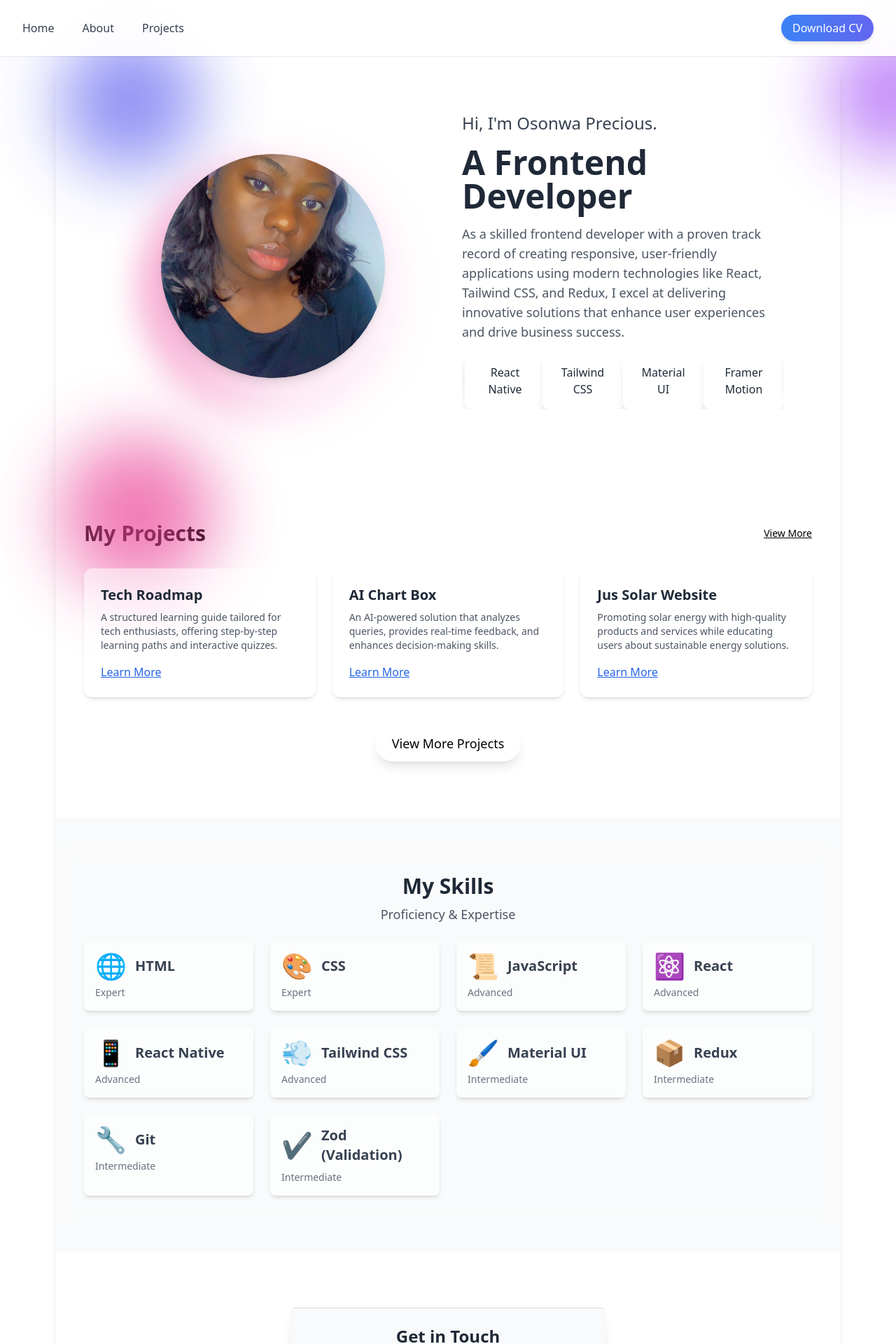
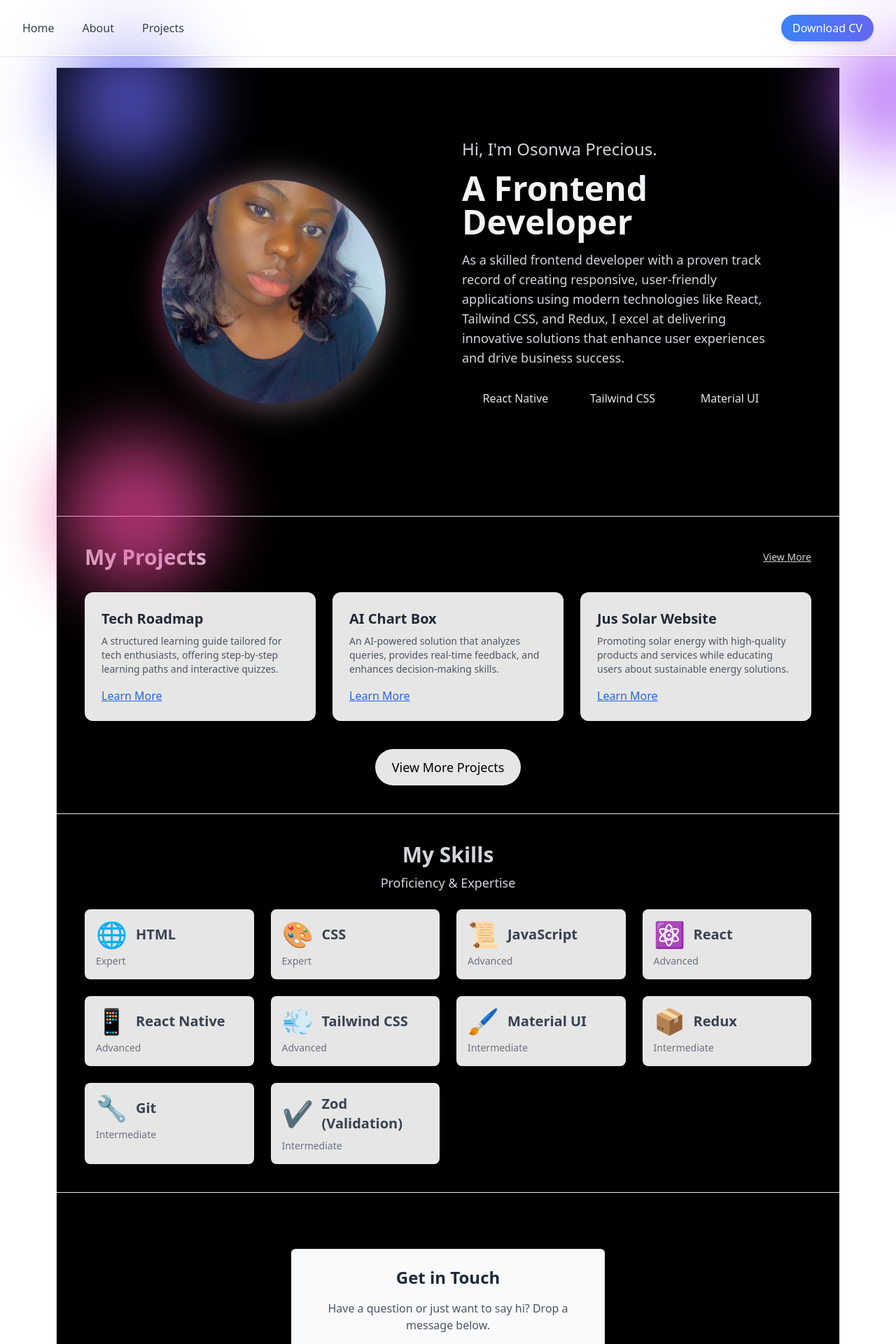
Before and after one commit to lacreameo83/Portfolio, a React (Vite) app: page / in a window 1280 px wide. Shown: the top 1920 px of the page at 70% size. Built offline with nearby package versions, Linux system fonts and the light colour scheme; a web font is replaced by a local one.

Commit message:
changed the color

```diff
--- a/src/About.jsx
+++ b/src/About.jsx
@@ -2,7 +2,7 @@ import React from "react";
 import image from "../src/assets/mypicture.png";
 function AboutMe() {
   return (
-    <div className="p-6 sm:p-10 bg-gray-50  border-gray-300">
+    <div className="p-6 sm:p-10 py-10 sm:py-0 h-fit sm:h-[70vh]  border-gray-300">
       <div className="flex flex-col sm:flex-row items-center sm:items-start sm:space-x-8">
         {/* Optional Picture Section */}
         <div className="flex-shrink-0 mb-6 sm:mb-0">
@@ -18,12 +18,12 @@ function AboutMe() {
 
         {/* About Me Content */}
         <div>
-          <h2 className="text-3xl font-semibold text-gray-800 mb-4">
+          <h2 className="text-3xl font-semibold text-gray-300 mb-4">
             About Me
           </h2>
-          <p className="text-gray-600 text-sm sm:text-base leading-relaxed">
+          <p className="text-gray-400 text-sm sm:text-base leading-relaxed">
             Hi there! I'm{" "}
-            <span className="font-bold text-gray-800">Osonwa Precious</span>, a
+            <span className="font-bold text-gray-100">Osonwa Precious</span>, a
             passionate{" "}
             <span className="text-blue-600 font-semibold">
               Front-End Developer
@@ -31,17 +31,17 @@ function AboutMe() {
             with 6 months of hands-on experience crafting visually appealing,
             interactive, and responsive user interfaces.
           </p>
-          <p className="text-gray-600 text-sm sm:text-base leading-relaxed mt-4">
+          <p className="text-gray-400 text-sm sm:text-base leading-relaxed mt-4">
             I thrive on turning ideas into digital realities, whether it's
             building modern web applications, creating intuitive user
             experiences, or pushing boundaries in design. With expertise in{" "}
-            <span className="font-semibold text-gray-800">
+            <span className="font-semibold text-gray-400">
               React, Tailwind CSS, Material UI
             </span>
             , and other technologies, I aim to deliver innovative solutions that
             leave a lasting impression.
           </p>
-          <p className="text-gray-600 text-sm sm:text-base leading-relaxed mt-4">
+          <p className="text-gray-400 text-sm sm:text-base leading-relaxed mt-4">
             Outside of coding, I love exploring how technology shapes our world
             and helping others discover its potential. Let’s build something
             amazing together!
@@ -72,7 +72,7 @@ function AboutMe() {
           {/* Optional Button */}
           <div className="mt-4">
             <a
-              href="#contact" // Change this to your contact section or remove if unnecessary
+              href="tel:+2348142310543" // Correctly formatted for a phone link
               className="px-6 py-3 bg-blue-600 text-white rounded-md shadow-md hover:bg-blue-700 transition-all"
             >
               Get in Touch
--- a/src/ContactForm.jsx
+++ b/src/ContactForm.jsx
@@ -5,6 +5,9 @@ function ContactForm() {
   const [formData, setFormData] = useState({ email: "", message: "" });
   const [isSubmitted, setIsSubmitted] = useState(false);
   const [error, setError] = useState("");
+
+  // Initialize EmailJS
+  emailjs.init("7r9zS3cxaifIiWTaz"); // Replace with your EmailJS Public Key
 
   const handleChange = (e) => {
     const { name, value } = e.target;
@@ -18,13 +21,12 @@ function ContactForm() {
     // EmailJS integration
     emailjs
       .send(
-        "YOUR_SERVICE_ID", // Replace with your EmailJS service ID
-        "YOUR_TEMPLATE_ID", // Replace with your EmailJS template ID
+        "service_84ojcbz", // Replace with your EmailJS Service ID
+        "template_l441tvh", // Replace with your EmailJS Template ID
         {
           user_email: formData.email,
           user_message: formData.message,
-        },
-        "YOUR_PUBLIC_KEY" // Replace with your EmailJS public key
+        }
       )
       .then(
         (response) => {
@@ -38,13 +40,16 @@ function ContactForm() {
         },
         (error) => {
           console.error("Failed to send message:", error);
-          setError("Failed to send message. Please try again later.");
+          setError(
+            error.text || "Failed to send the message. Please try again later."
+          );
         }
       );
   };
 
   return (
-    <div className="p-6 mb-4 bg-gray-50 border-t border-gray-300 rounded-md shadow-lg max-w-md mx-auto mt-10">
+    <div className="w-full bg-black border-t py-10">
+      <div className="p-6 mb-4 bg-gray-50 border-t border-gray-300 rounded-md shadow-lg  max-w-md mx-auto mt-10">
         <h2 className="text-2xl font-semibold text-gray-800 text-center mb-4">
           Get in Touch
         </h2>
@@ -107,6 +112,7 @@ function ContactForm() {
           </form>
         )}
       </div>
+    </div>
   );
 }
 
--- a/src/Footer.jsx
+++ b/src/Footer.jsx
@@ -2,7 +2,7 @@ import React from "react";
 
 function Footer() {
   return (
-    <footer className="w-full text-black mt-10  p-10 bg-opacity-50 backdrop-blur-md border-t-[1px]  ">
+    <footer className="w-full bg-black text-white  mt-10  p-10  backdrop-blur-md border-t-[1px]  ">
       <div className="container mx-auto flex flex-col sm:flex-row justify-between items-center space-y-4 sm:space-y-0">
         <div className="flex items-center space-x-4">
           <a
--- a/src/HomeOutput.jsx
+++ b/src/HomeOutput.jsx
@@ -12,7 +12,7 @@ function HomeOutput() {
     dots: false,
     infinite: true,
     speed: 500,
-    slidesToShow: 4,
+    slidesToShow: 3,
     arrows: false,
     slidesToScroll: 1,
     autoplay: true,
@@ -43,23 +43,23 @@ function HomeOutput() {
   return (
     <div className="">
       {/* Hero Section */}
-      <div className="grid grid-cols-1 lg:grid-cols-2 gap-10 px-6 py-10 sm:px-20 sm:py-16 items-center">
-       <div className="flex justify-center relative">
+      <div className="grid h-[80vh] bg-black grid-cols-1 lg:grid-cols-2 gap-10 px-6 py-10 sm:px-20 sm:py-16 items-center">
+        <div className="flex justify-center relative">
           <img
             className="h-48 w-48 sm:h-72 sm:w-72 lg:h-80 lg:w-80 rounded-full object-cover shadow-lg relative z-10"
             src={image}
             alt="mypicture"
           />
-          <div className="absolute h-56 w-56 sm:h-80 sm:w-80 lg:h-96 lg:w-96 rounded-full blur-xl bg-gradient-to-r from-pink-500 via-pink-200 to-pink-100 opacity-50 z-0"></div>
+          <div className="absolute h-56 w-56 sm:h-80 sm:w-80 lg:h-76 lg:w-76 rounded-full blur-xl bg-gradient-to-r from-pink-500 via-pink-200 to-pink-100 opacity-50 z-0"></div>
         </div>
         <div className="text-center  lg:text-left space-y-4">
-          <p className="text-lg sm:text-2xl font-medium text-gray-700">
+          <p className="text-lg sm:text-2xl font-medium text-gray-300">
             Hi, I'm Osonwa Precious.
           </p>
-          <h1 className="text-3xl sm:text-5xl font-bold text-gray-800">
+          <h1 className="text-3xl sm:text-5xl font-bold text-gray-100">
             A Frontend Developer
           </h1>
-          <p className="text-base sm:text-lg text-gray-600 leading-relaxed">
+          <p className="text-base sm:text-lg text-gray-300 leading-relaxed">
             As a skilled frontend developer with a proven track record of
             creating responsive, user-friendly applications using modern
             technologies like React, Tailwind CSS, and Redux, I excel at
@@ -67,21 +67,21 @@ function HomeOutput() {
             drive business success.
           </p>
           {/* Skills Slider */}
-          <div className="h-24  mt-6">
+          <div className="h-24 mt-6">
             <Slider {...settings}>
-              <div className="p-4 bg-white  shadow-lg rounded-lg text-center text-gray-800 transition-transform duration-300 transform hover:scale-105">
+              <div className="p-4    shadow-lg rounded-lg text-center text-gray-200 transition-transform duration-300 transform hover:scale-105 ">
                 React
               </div>
-              <div className="p-4 bg-white ml-1 shadow-lg rounded-lg text-center text-gray-800 transition-transform duration-300 transform hover:scale-105">
+              <div className="p-4 shadow-lg rounded-lg text-center text-gray-200 transition-transform duration-300 transform hover:scale-105 ">
                 React Native
               </div>
-              <div className="p-4 bg-white shadow-lg rounded-lg text-center text-gray-800 transition-transform duration-300 transform hover:scale-105">
+              <div className="p-4   shadow-lg rounded-lg text-center text-gray-200 transition-transform duration-300 transform  hover:scale-105 ">
                 Tailwind CSS
               </div>
-              <div className="p-4 bg-white shadow-lg rounded-lg text-center text-gray-800 transition-transform duration-300 transform hover:scale-105">
+              <div className="p-4 shadow-lg   rounded-lg text-center text-gray-200 transition-transform duration-300 transform hover:scale-105 ">
                 Material UI
               </div>
-              <div className="p-4 bg-white shadow-lg rounded-lg text-center text-gray-800 transition-transform duration-300 transform hover:scale-105">
+              <div className="p-4 shadow-lg   rounded-lg text-center text-gray-200 transition-transform duration-300 transform hover:scale-105 ">
                 Framer Motion
               </div>
             </Slider>
@@ -89,21 +89,20 @@ function HomeOutput() {
         </div>
 
         {/* Image Section */}
-
       </div>
 
       {/* Projects Section */}
-      <section className="bg-white py-10">
+      <section className=" ">
         <ProjectSample />
       </section>
 
       {/* Skills Section */}
-      <section className="bg-gray-50 py-10">
+      <section className="">
         <Skills />
       </section>
 
       {/* Contact Form */}
-      <section className="bg-white py-10">
+      <section className="">
         <ContactForm />
       </section>
     </div>
--- a/src/Nav.jsx
+++ b/src/Nav.jsx
@@ -3,7 +3,7 @@ import { Link } from "react-router-dom";
 
 function Nav() {
   return (
-    <div className="h-[10vh] px-8 w-full sticky top-0 bg-white bg-opacity-90 backdrop-blur-lg shadow-sm flex items-center justify-between z-50">
+    <div className="h-[10vh] px-8 w-full sticky top-0  bg-opacity-90 backdrop-blur-lg shadow-sm flex items-center justify-between z-50">
       {/* Left Navigation Links */}
       <div className="flex items-center gap-2 sm:gap-10">
         <Link to="/">
--- a/src/ProjectSample.jsx
+++ b/src/ProjectSample.jsx
@@ -26,13 +26,13 @@ function ProjectSample() {
   ];
 
   return (
-    <div className="p-10 ">
+    <div className="p-10 border-t bg-black ">
       {/* Section Header */}
       <div className="flex items-center justify-between mb-8">
-        <h2 className="text-3xl font-bold ">My Projects</h2>
+        <h2 className="text-3xl text-gray-300 font-bold ">My Projects</h2>
         <a
           href="#"
-          className="text-sm  underline hover:text-blue-200 transition duration-300"
+          className="text-sm text-gray-300 underline hover:text-blue-200 transition duration-300"
         >
           View More
         </a>
@@ -43,7 +43,7 @@ function ProjectSample() {
         {projects.map((project) => (
           <div
             key={project.id}
-            className="p-6 bg-opacity-50 bg-white backdrop-blur-md rounded-xl shadow-md hover:shadow-lg transition-shadow duration-300"
+            className="p-6  bg-white/90 backdrop-blur-md rounded-xl shadow-md hover:shadow-lg transition-shadow duration-300"
           >
             <h3 className="text-xl font-semibold text-gray-800">
               {project.title}
@@ -63,7 +63,7 @@ function ProjectSample() {
 
       {/* View More Button */}
       <div className="flex justify-center mt-10">
-        <button className="px-6 py-3  text-lg bg-opacity-50 bg-white backdrop-blur-md rounded-full shadow-lg hover:bg-opacity-75 transition duration-300">
+        <button className="px-6 py-3  text-lg  bg-white/90 backdrop-blur-md rounded-full shadow-lg hover:bg-opacity-75 transition duration-300">
           View More Projects
         </button>
       </div>
--- a/src/Projects.jsx
+++ b/src/Projects.jsx
@@ -27,8 +27,10 @@ function Projects() {
   };
 
   return (
-    <div className="overflow-x-hidden  ">
-      <h2 className="text-3xl font-bold text-center text-gray-800 mb-2">My projects</h2>
+    <div className="overflow-x-hidden py-4 bg-black  ">
+      <h2 className="text-3xl font-bold text-center text-gray-300 mt-2 mb-2">
+        My projects
+      </h2>
       <motion.section
         variants={containerVariants}
         initial="hidden"
@@ -71,7 +73,7 @@ function Projects() {
         <motion.div variants={childVariants}>
           <ProjectTemplate
             image={mycv}
-            purpose="To Display What i have done over the years."
+            purpose="Building my portfolio allows me to showcase my skills, creativity, and the practical projects I have developed, providing potential employers and clients with a clear understanding of my expertise and capabilities as a front-end developer."
             link="https://sun-energy.vercel.app/"
             title="My Porfolio"
           />
--- a/src/Skills.jsx
+++ b/src/Skills.jsx
@@ -16,11 +16,11 @@ function Skills() {
   ];
 
   return (
-    <div className="p-6  sm:p-10   backdrop-blur-md  rounded-lg">
+    <div className="p-6 border-t bg-black  sm:p-10   backdrop-blur-md  ">
       {/* Section Header */}
       <div className="flex flex-col items-center text-center pb-6">
-        <h2 className="text-3xl font-bold text-gray-800 mb-2">My Skills</h2>
-        <p className="text-lg text-gray-600">Proficiency & Expertise</p>
+        <h2 className="text-3xl font-bold text-gray-300 mb-2">My Skills</h2>
+        <p className="text-lg text-gray-300">Proficiency & Expertise</p>
       </div>
 
       {/* Skills Grid with Animation */}
@@ -43,13 +43,13 @@ function Skills() {
         {skills.map((skill, index) => (
           <motion.div
             key={index}
-            className="p-4 rounded-lg shadow-md hover:shadow-xl transform hover:-translate-y-1 transition-all duration-300 bg-white/50 backdrop-blur-lg"
+            className="p-4 rounded-lg shadow-md hover:shadow-xl transform hover:-translate-y-1 transition-all duration-300 bg-white/90 backdrop-blur-lg"
             whileHover={{ scale: 1.05 }}
             whileTap={{ scale: 0.95 }}
           >
             <div className="flex items-center space-x-3">
               <span className="text-4xl">{skill.icon}</span>
-              <h3 className="text-xl font-semibold text-gray-700">
+              <h3 className="text-sm sm:text-xl font-semibold text-gray-700">
                 {skill.name}
               </h3>
             </div>
--- a/src/pages/HomePage.jsx
+++ b/src/pages/HomePage.jsx
@@ -6,15 +6,15 @@ import HomeOutput from '../HomeOutput';
 import Footer from '../Footer';
 function HomePage() {
   return (
-    <div className=" flex items-center  justify-center flex-col ">
+    <div className=" flex   items-center  justify-center flex-col ">
       <div className="ball1 blurred-ball h-[20px] w-[40px] top-[10px] left-[10px] sm:w-[200px] sm:h-[200px] sm:top-[50px] sm:left-[50px] "></div>
       <div className="ball2 blurred-ball h-[20px] w-[20px] top-[5%] right-[5%] sm:w-[180px] sm:h-[180px] sm:top-[50px] sm:right-[-50px] "></div>
       <div className="ball3 blurred-ball h-[20px] w-[20px] left-[5%] bottom-[5%] sm:w-[220px] sm:h-[220px] sm:left-[50px] sm:bottom-[-50px] "></div>
       {/* <div className="ball4 blurred-ball w-[200px] h-[200px] right-[50px] bottom-[-50px] "></div> */}
-      <div className="h-[10vh] mb-4 sticky top-0 z-30 border-b-[1px] border-white w-full shadow-sm bg-white/30 backdrop-blur-sm">
+      <div className="h-[10vh]  mb-4 sticky top-0 z-30 border-b-[1px] border-white w-full shadow-sm bg-white/30 backdrop-blur-sm">
         <Nav />
       </div>
-      <div class="sm:mx-20 shadow-lg border-pink-500">
+      <div class="sm:mx-20 bg-black  border ">
         <Outlet />
       </div>
       <Footer />
--- a/src/template/ProjectTemplate.jsx
+++ b/src/template/ProjectTemplate.jsx
@@ -2,7 +2,7 @@ import React from "react";
 
 function ProjectTemplate({ image, purpose, link, title }) {
   return (
-    <div className="bg-white bg-opacity-50 backdrop-blur-md p-5 lg:w-[25vw] h-[72vh] rounded-xl shadow-lg hover:shadow-2xl transform hover:-translate-y-2 transition-all duration-300">
+    <div className="bg-white backdrop-blur-md p-5 lg:w-[25vw] h-[72vh] rounded-xl shadow-lg hover:shadow-2xl transform hover:-translate-y-2 transition-all duration-300">
       {/* Image Section */}
       <div className="h-[35vh] mb-4 rounded-lg overflow-hidden">
         <img
```
Also changed, not shown: src/assets/view.png (deleted), 1 other file (tests, documents, lock files or other folders). Lines whose indentation alone changed are shown as unchanged.
